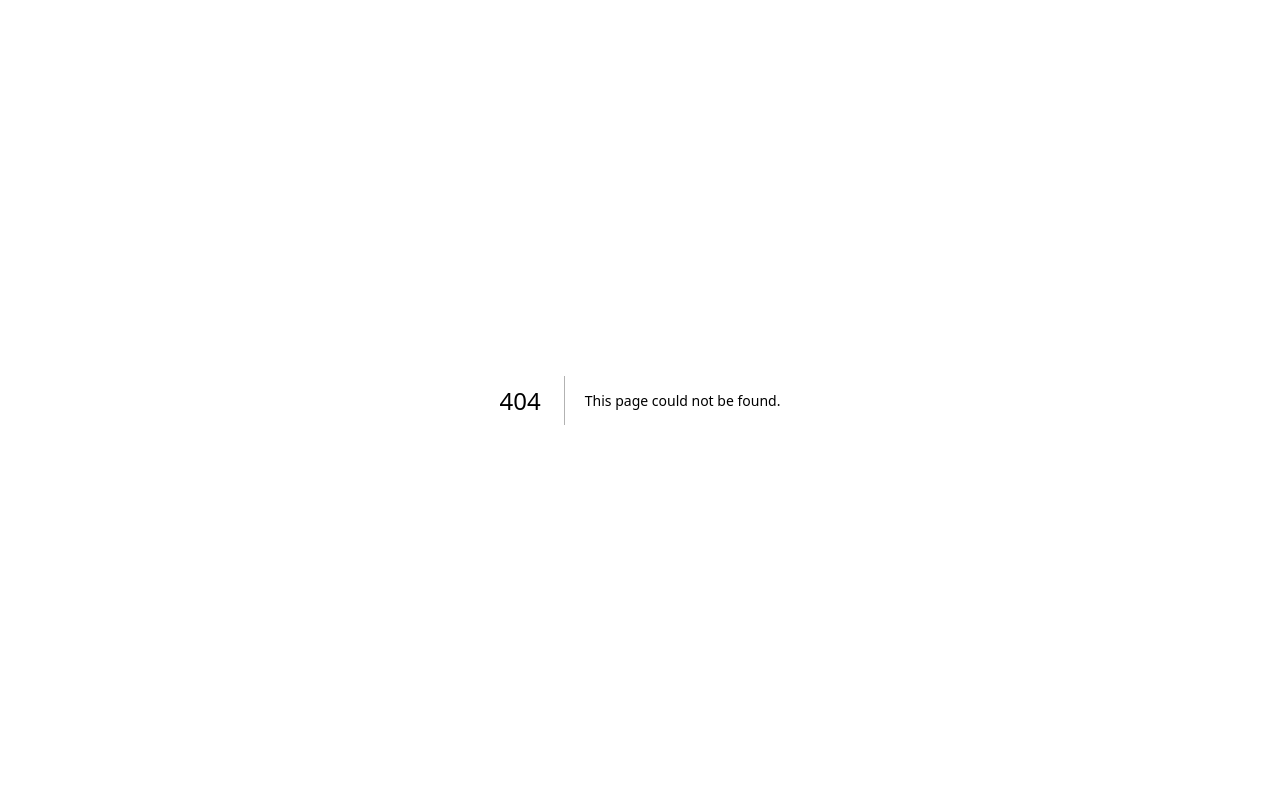
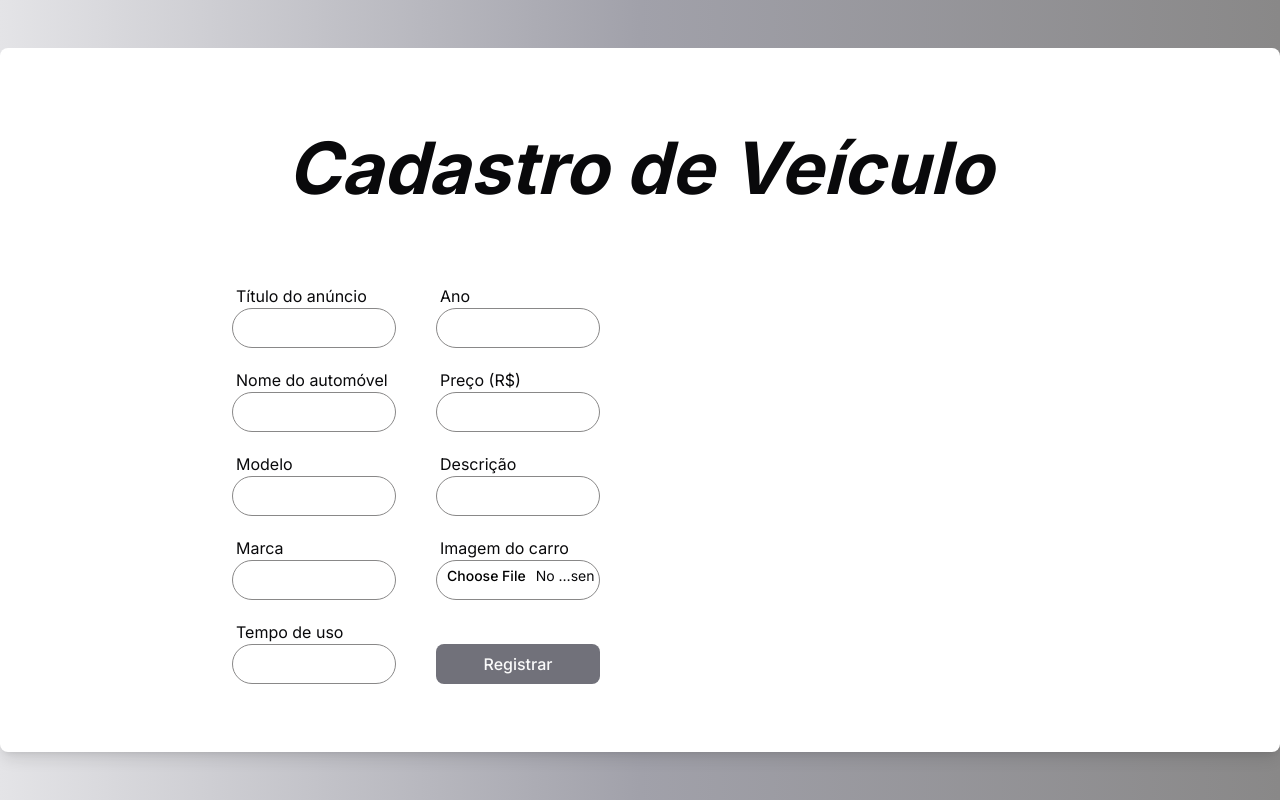
Before and after one commit to Milanz505/PI_FrontEnd_Project, a Next.js app: page /cadastroprodutos in a window 1280 px wide. Before the commit this address had no page. Built offline with nearby package versions, Linux system fonts and the light colour scheme.

Commit message:
início pag cadastro produtos

```diff
--- a/package.json
+++ b/package.json
@@ -13,7 +13,7 @@
     "class-variance-authority": "^0.7.0",
     "clsx": "^2.1.0",
     "lucide-react": "^0.371.0",
-    "next": "14.2.2",
+    "next": "^14.2.2",
     "react": "^18",
     "react-dom": "^18",
     "tailwind-merge": "^2.2.2",
--- /dev/null
+++ b/src/app/cadastroprodutos/page.tsx
@@ -0,0 +1,63 @@
+'use client'
+
+import { Button } from "@/components/ui/button";
+import { Input } from "@/components/ui/input";
+
+
+const CadastroProdutos = () => {
+
+  return(
+    <main className='bg-gradient-to-r from-zinc-200 via-zinc-400 to-[#898888] w-full h-screen flex items-center justify-center'>
+        <div className="bg-white p-10 rounded-lg shadow-lg ">
+            <div id="headerid" className="h-40 w-full  items-center justify-center flex">
+                <h1 className="font-bold italic text-7xl">Cadastro de Veículo</h1>
+            </div>
+            <div className="flex pl-48 p-7 space-x-3 gap-16 mt-15">
+                <form className="grid grid-cols-5 gap-10">
+                    <div className="flex flex-col">
+
+                        <label htmlFor="titulo" className='mt-2 ml-1'>Título do anúncio</label>
+                        <Input type="text"  id="titulo" className='rounded-full p-1 pr-20 border-[#898888] border outline-none'/>
+
+                        <label htmlFor="nomeautomovel" className='mt-5 ml-1'>Nome do automóvel</label>
+                        <Input type="text" id="nomeautomovel" className='rounded-full p-1 border-[#898888] border outline-none'/>
+
+                        <label htmlFor="modelo" className='mt-5 ml-1'>Modelo</label>
+                        <Input type="text" id="modelo" className='rounded-full p-1 border-[#898888] border outline-none'/>
+
+                        <label htmlFor="marca" className='mt-5 ml-1'>Marca</label>
+                        <Input type="text" id="marca" className='rounded-full p-1 border-[#898888] border outline-none'/>
+
+                        <label htmlFor="tempouso" className='mt-5 ml-1'>Tempo de uso</label>
+                        <Input type="text" id="tempouso" className='rounded-full p-1 border-[#898888] border outline-none'/>
+
+                    </div>
+
+                    <div className="flex flex-col">
+                        <label htmlFor="ano" className='mt-2 ml-1'>Ano</label>
+                        <Input type="number" min="1900" max={new Date().getFullYear()} id="ano" className='rounded-full p-1 pr-20 border-[#898888] border outline-none'/>
+
+                        <label htmlFor="preço" className='mt-5 ml-1'>Preço (R$)</label>
+                        <Input type="number" step="0.01"id="preço" className='rounded-full p-1 border-[#898888] border outline-none'/>
+
+                        <label htmlFor="descricao" className='mt-5 ml-1'>Descrição</label>
+                        <Input type="text" id="descricao" className='rounded-full p-1 border-[#898888] border outline-none'/>
+
+                        <label htmlFor="imagem" className='mt-5 ml-1'>Imagem do carro</label>
+                        <Input type="file" id="imagem" className='rounded-full p-1 border-[#898888] border outline-none' onChange={(event) => {
+                            const file = event.target.files?.[0];
+                            console.log(file);
+                        }}/>
+                        <Button type="submit" className='mt-11 p-2 bg-zinc-500 rounded-lg border-[#898888] text-base'>Registrar</Button>
+                    </div>
+
+                </form>
+            </div>
+        </div>
+
+
+    </main>
+  );
+};
+
+export default CadastroProdutos;
```
Also changed, not shown: 1 other file (tests, documents, lock files or other folders).
